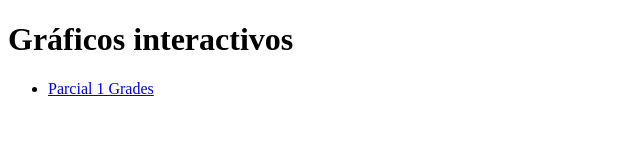
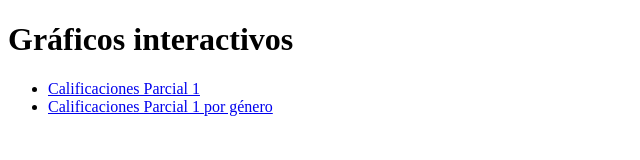
Before and after one commit to mutatiismutandiis/diplomatura-projecto-final, a plain HTML site: page index.html in a window 1280 px wide. Shown: the whole page, without its empty margins (0-640 px from the left). Drawn offline with Linux system fonts and the light colour scheme.

Commit message:
html update

```diff
--- a/index.html
+++ b/index.html
@@ -8,8 +8,9 @@
 <body>
     <h1>Gráficos interactivos</h1>
     <ul>
-        <li><a href="html_files/histograma_parcial_1.html" target="_blank">Parcial 1 Grades</a></li>
-        <!--<li><a href="html_files/parcial2.html" target="_blank">Parcial 2 Grades</a></li>-->
+        <li><a href="html_files/histograma_parcial_1.html" target="_blank">Calificaciones Parcial 1</a></li>
+        <!--<li><a href="html_files/histograma_parcial_2.html" target="_blank">Calificaciones Parcial 2</a></li>-->
+        <li><a href="html_files/histograma_parcial_1_por_genero.html" target="_blank">Calificaciones Parcial 1 por género</a></li>
     </ul>
 </body>
 </html>
```
